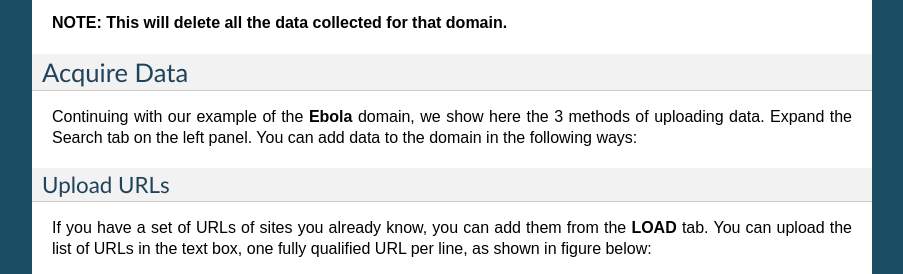
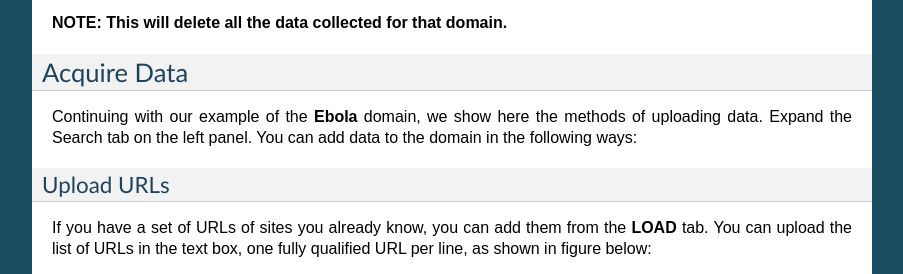
Before and after one commit to VIDA-NYU/domain_discovery_tool, a Sphinx documentation site: the page built from docs/use.rst, in a window 1280 px wide and 900 px high, scrolled down 2059 px. Shown: the part 152-426 px from the top of the window, without its empty margins (198-1101 px from the left). Built offline with Sphinx 7.4.7, drawn with Linux system fonts in a browser that asks for light colours; some of the changed text lies outside the part shown.

Commit message:
minor fixes

```diff
--- a/docs/load_data.rst
+++ b/docs/load_data.rst
@@ -1,7 +1,7 @@
 Acquire Data
 ------------
 
-Continuing with our example of the **Ebola** domain, we show here the 3 methods of uploading data. Expand the Search tab on the left panel. You can add data to the domain in the following ways:
+Continuing with our example of the **Ebola** domain, we show here the methods of uploading data. Expand the Search tab on the left panel. You can add data to the domain in the following ways:
 
 Upload URLs
 ***********
--- a/docs/use.rst
+++ b/docs/use.rst
@@ -1,5 +1,5 @@
-Features
-========
+How To
+======
 
 Now you should be able to head to http://<hostname>:8084/ to interact with the tool.
 
```
